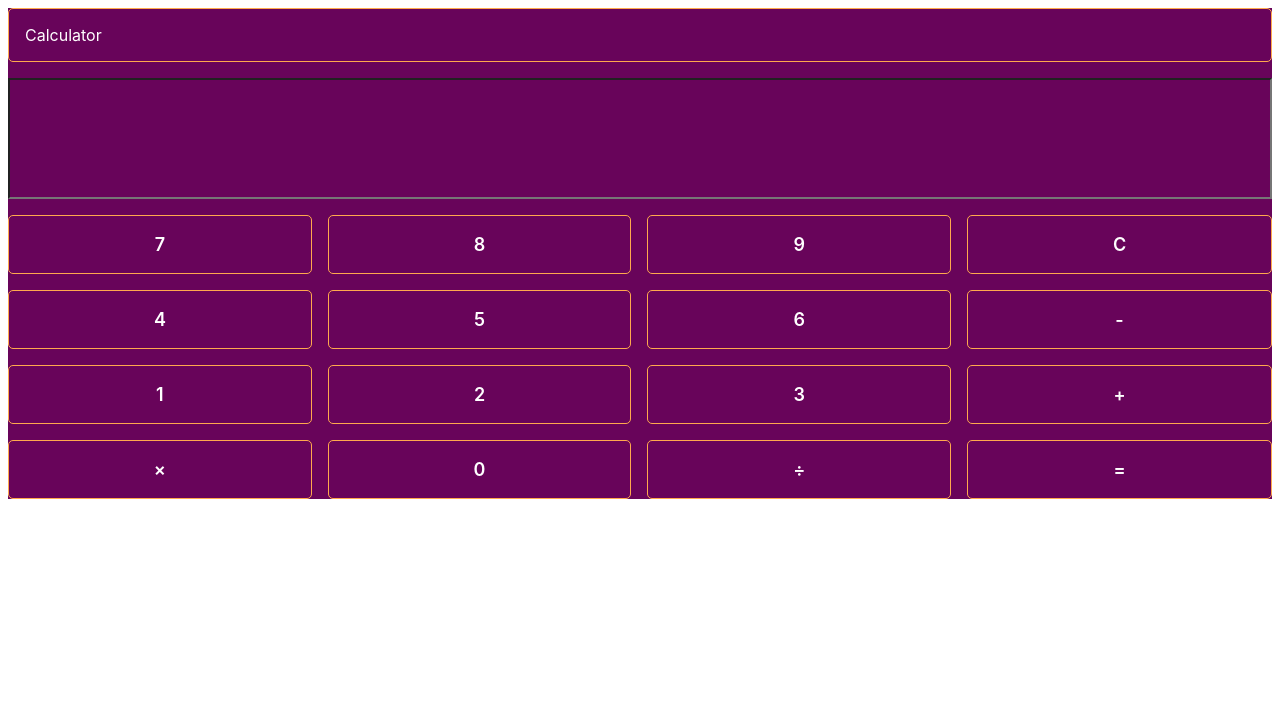
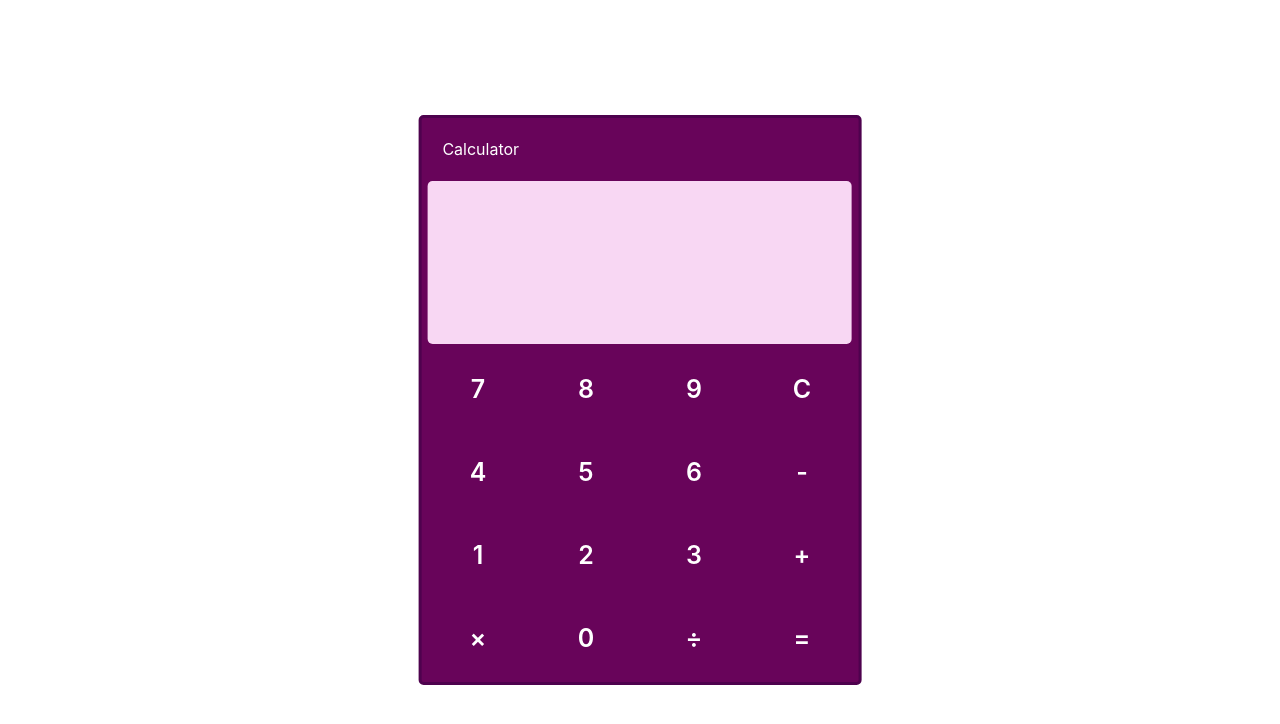
Before and after one commit to FlavioAlm/Calculadora, a React (Create React App) app: page / in a window 1280 px wide. Shown: the top 724 px of the page. Built offline with nearby package versions, Linux system fonts and the light colour scheme.

Commit message:
clean design and media setup

```diff
--- a/src/myStyles.css
+++ b/src/myStyles.css
@@ -1,18 +1,9 @@
-/* body {
-  background-color: #282c34;
-  color: white;
-  font-family: Arial;
-  width: 40% auto;
-  margin: 10%;
-  text-align: center;
-} */
-
 .wrapper {
   display: grid;
-  grid-template-rows: repeat(7, 0.5fr);
-  grid-auto-rows: minmax(40px, auto);
-  grid-row-gap: 1em;
-  grid-column-gap: 1em;
+  grid-template-columns: repeat(4, minmax(80px, 1fr));
+  grid-template-rows: repeat(4, 1fr);
+  grid-auto-columns: minmax(30px, auto);
+  gap: 0.5em 0.5em;
 }
 
 .box1 {
@@ -24,28 +15,32 @@
   grid-column-end: 5;
   grid-row-start: 2;
   grid-row-end: 5;
-  background-color: #68045a;
-  font-size: 35px;
+  background-color: #F8D7F3;
+  font-size: 200%;
   text-align: right;
-  color: white;
+  color: rgb(24, 23, 23);
+  border: none;
+  border-radius: 5px;
 }
-* {box-sizing: border-box;}
 
 .wrapper {
+  position: fixed;
+  top: 50%;
+  left: 50%;
+  transform: translate(-50%, -50%);
   color: white;
   background-color: #68045a;
+  border-radius: 5px;
+  border: 3px solid rgb(78, 2, 78);
+  padding: 0.4em;
 }
 .wrapper > div {
-  border: 0.5px solid #ffa94d;
-  border-radius: 5px;
-  padding: 1em;
+  padding: 0.9em;
 }
 .box {
-  font-size: 18px;
+  font-size: 25px;
   font-weight: 600;
   text-align: center;
-  border: 2px solid black;
-  border: #2417d8;
 }
 .box1 {
   font-size: 16px;
@@ -53,35 +48,54 @@
   padding: 1px;
 }
 
-/* .stylesOperator {
-font-size: 20px;
-width: 80px;
-height: 80px;
-background-color: #99ff99;
-border-style: groove;
+@media (max-width: 360px) {
+  .wrapper {
+    display: grid;
+    grid-template-columns: repeat(4, minmax(50px, 1fr));
+    grid-auto-rows: minmax(20px, auto);
+    gap: 0.5em 0.5em;
+  }
+
+  .box1 {
+    grid-column-start: 1;
+    grid-column-end: 5;
+  }
+  .box2 {
+    grid-column-start: 1;
+    grid-column-end: 5;
+    grid-row-start: 2;
+    grid-row-end: 4;
+    background-color: #F8D7F3;
+    font-size: 200%;
+    text-align: right;
+    color: rgb(24, 23, 23);
+    border: none;
+    border-radius: 5px;
+  }
+
+  .wrapper {
+    position: fixed;
+    top: 50%;
+    left: 50%;
+    transform: translate(-50%, -50%);
+    color: white;
+    background-color: #68045a;
+    border-radius: 5px;
+    border: 3px solid rgb(78, 2, 78);
+    padding: 0.4em;
+  }
+  .wrapper > div {
+    padding: 0.9em;
+  }
+  .box {
+    font-size: 25px;
+    font-weight: 600;
+    text-align: center;
+  }
+  .box1 {
+    font-size: 16px;
+    text-align: left;
+    padding: 1px;
+  }
+
 }
-
-.stylesNumber {
-font-size: 20px;
-width: 80px;
-height: 80px;
-background-color: #ccffcc;
-border-style: groove;
-}
-
-.stylesDel {
-font-size: 20px;
-width: 80px;
-height: 80px;
-background-color: #00ff00;
-border-style: groove;
-}
-
-.stylesDisplay {
-font-size: 45px;
-background-color: #e6ffe6;
-text-align: end;
-width: 312px;
-height: 100px;
-border-style: groove;
-} */
```
Also changed, not shown: 1 other file (tests, documents, lock files or other folders).
